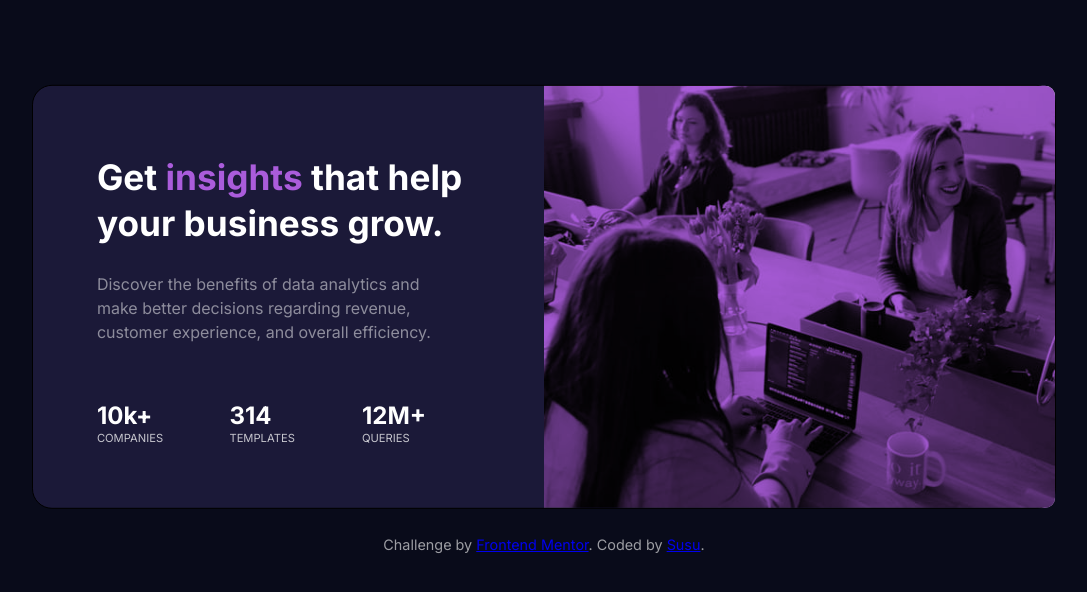
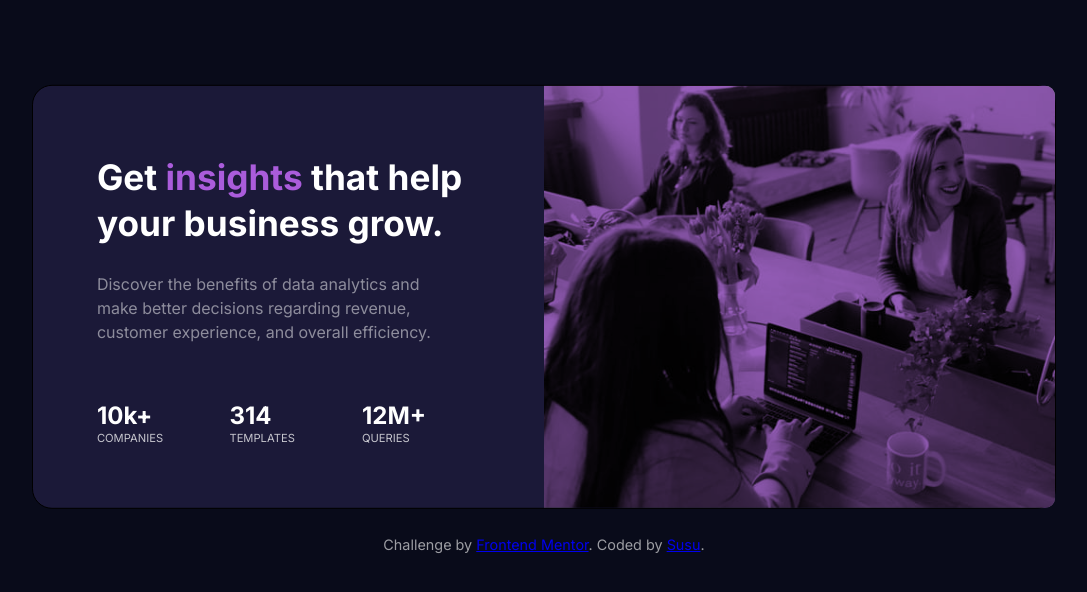
Before and after one commit to Susu-spec/preview-card, a plain HTML site: page index.html in a window 1280 px wide. Shown: the whole page, without its empty margins (96-1183 px from the left). Drawn offline with Linux system fonts and the light colour scheme.

```diff
--- a/style.css
+++ b/style.css
@@ -8,6 +8,7 @@
 
 body {
     width: 100%;
+    max-height: 100%;
     line-height: 1.3;
     font-family: "Inter", sans-serif;
     /* font-size: .938rem; */
@@ -63,7 +64,7 @@ a {
     position: absolute;
     height: 100%;
     width: 100%;
-    background-color: hsl(277, 64%, 61%);
+    background-color: hsl(277, 100%, 29%, 0.63);
     mix-blend-mode: multiply;
 }
 
@@ -120,7 +121,7 @@ div p {
 
 footer {
     position: relative;
-    margin: 6rem;
+    margin: 6rem 2rem 2rem;
     display: flex;
     align-items: center;
 }
```
